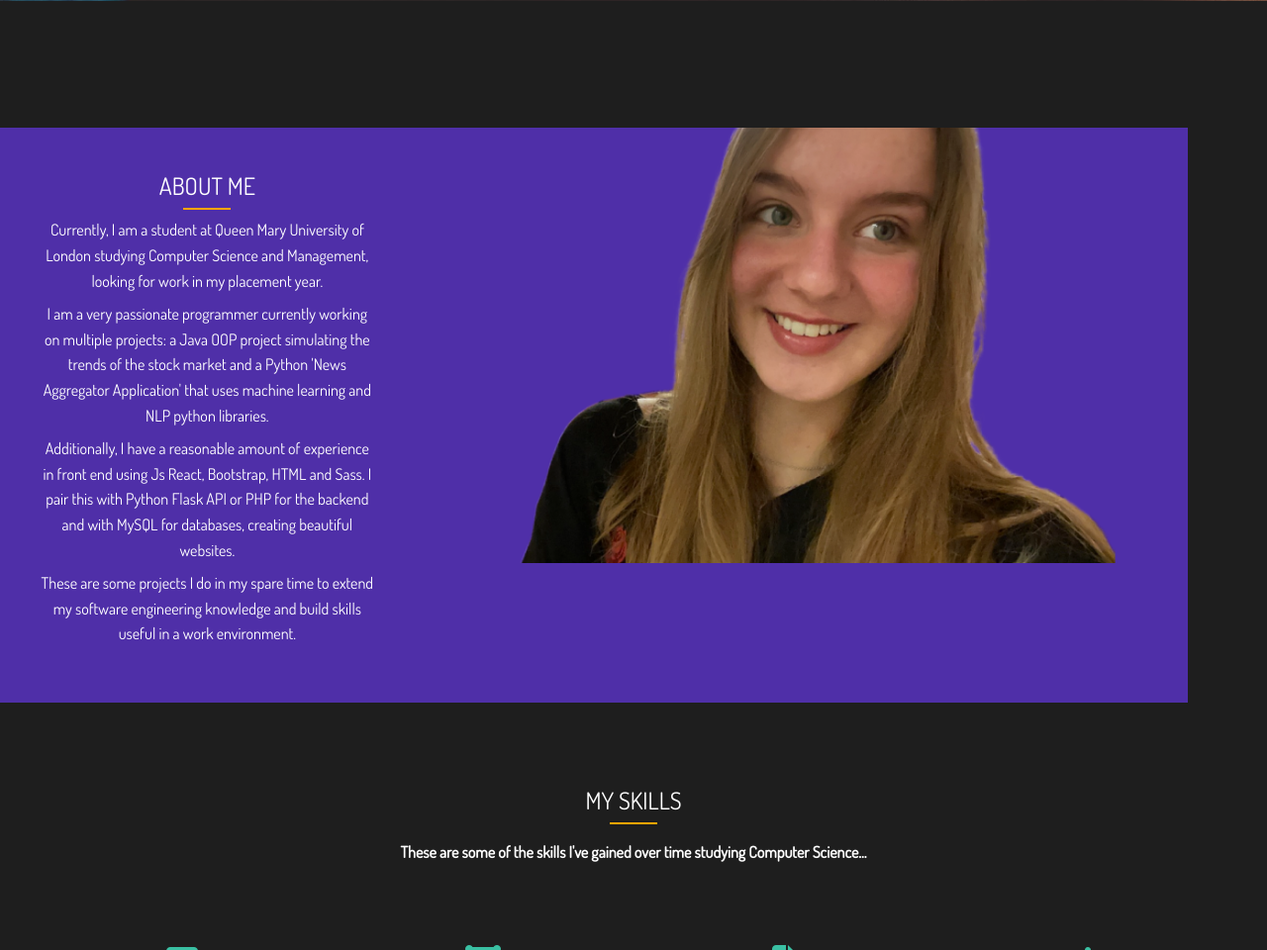
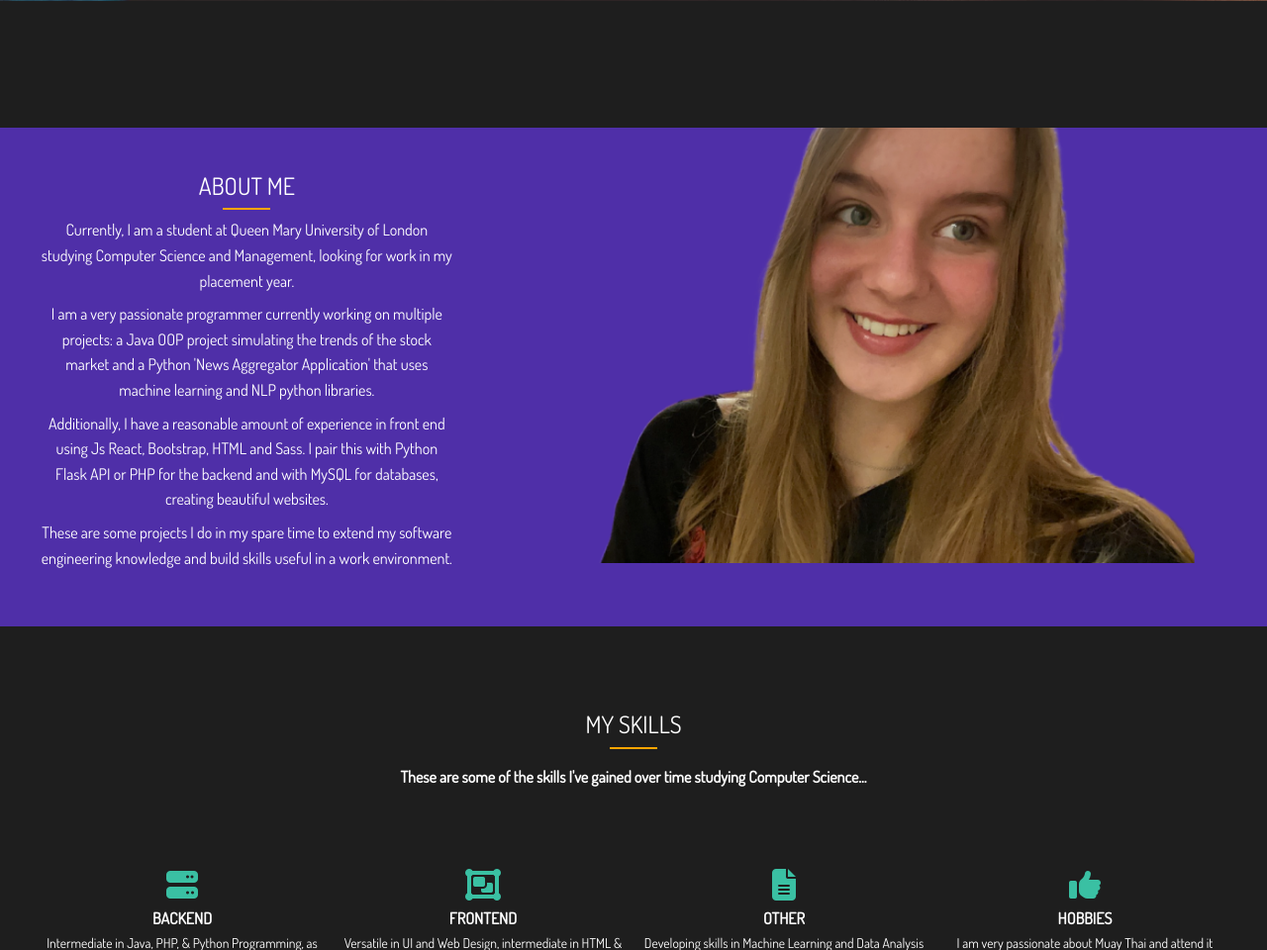
Before and after one commit to orynamg/portfolio-website, a PHP site: page / in a window 1280 px wide. Shown: the part 687-1647 px from the top of the page at 99% size. Run offline with PHP 8.4, Linux system fonts and the light colour scheme; some libraries are stand-ins or nearby versions.

Commit message:
change back

```diff
--- a/src/style.css
+++ b/src/style.css
@@ -203,7 +203,7 @@ a:hover {
     margin-top: 0rem;
     /* height: 100%; */
     background-color:rgba(102, 55, 231, 0.692) ;
-    max-width: 1200px;
+    /* max-width: 1200px; */
 
 }
 
```
